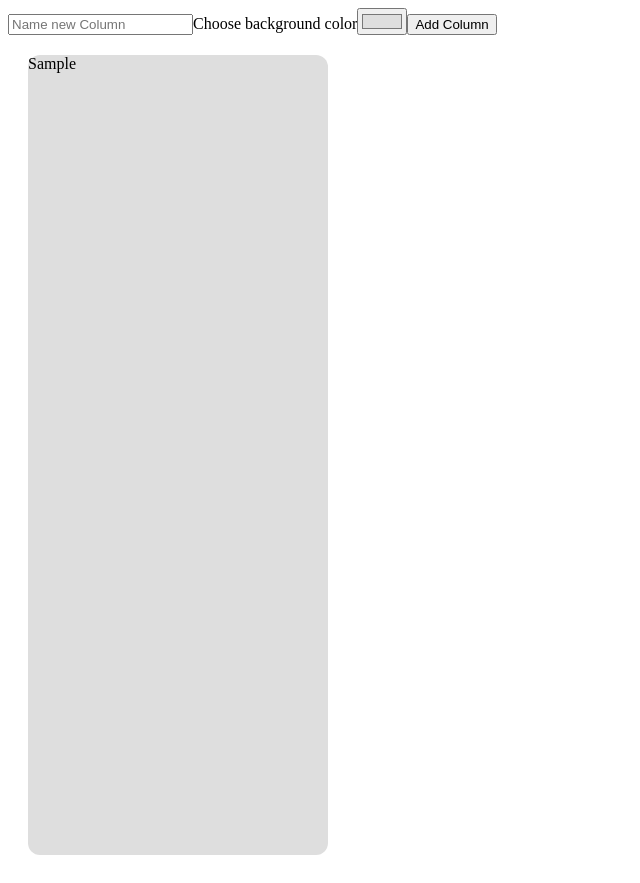
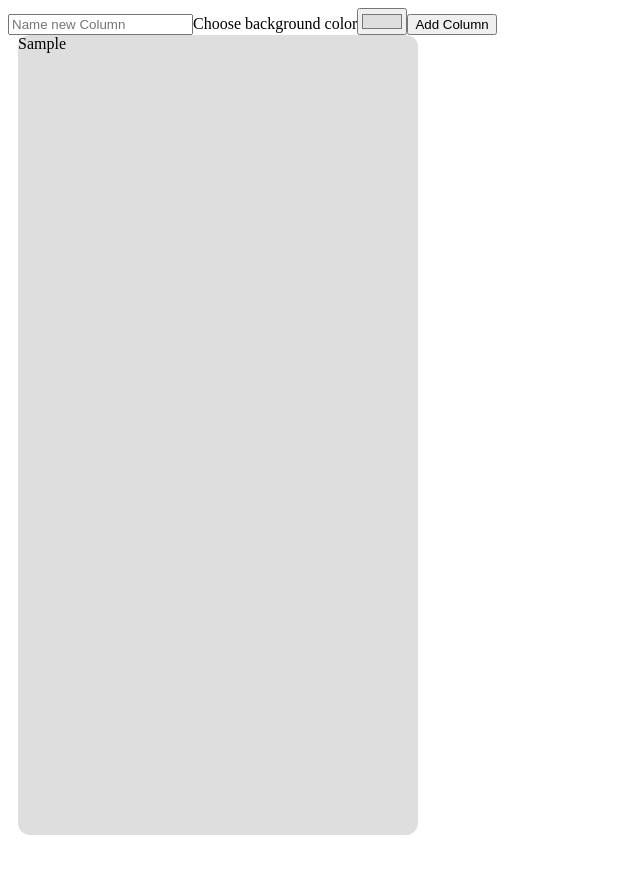
Before and after one commit to LodenH16/vue-kanban, a Vue app: page / in a window 1280 px wide. Both pictures are taken after typing "Sample" into the empty fields and a click on the button "Add Column". Shown: the whole page, without its empty margins (0-640 px from the left). After the commit the page ends 843 px from the top, so only its background shows below. Built offline with nearby package versions, Linux system fonts and the light colour scheme.

Commit message:
feat: implement vuedraggable to drag columns

```diff
--- a/src/App.vue
+++ b/src/App.vue
@@ -1,19 +1,25 @@
 <script lang="ts">
 import { defineComponent } from "vue";
+import Draggable from "vuedraggable"
 import KanbanColumn from "./components/KanbanColumn.vue"
 import type {Columns} from "./types"
 
-let id = 0
+
+let columnId = 0
+let dropZoneId = 1
 
 export default defineComponent({
   components: {
-    KanbanColumn
+    KanbanColumn,
+    Draggable
   },
   data() {
     return {
       newColumnName: '' as String,
       newColumnColor: '#DEDEDE' as String,
-      columns: [] as Columns[]
+      columns: [] as Columns[],
+      drag: false as boolean,
+      list: [1,2,3]
     }
   },
   methods: {
@@ -21,27 +27,40 @@ export default defineComponent({
       this.columns.push({
         name: this.newColumnName,
         color: this.newColumnColor,
-        id: id++
+        id: columnId++
       })
       this.newColumnName = ""
       this.newColumnColor = "#DEDEDE"
-    }
+    },
   },
   })
 </script>
 
-<template>
-  <input v-model="newColumnName" @keyup.enter="addColumn" placeholder="Name new Column">
-  <label for="colorPicker">Choose background color</label>
-  <input v-model="newColumnColor" type="color" id="colorPicker">
-  <button @click="addColumn">Add Column</button>
-  <div class="boardWrapper">
-    <KanbanColumn v-for="col in columns" :key="col.id" :col="col"/>
+<template >
+  <div class="headerWrapper">
+    <input v-model="newColumnName" @keyup.enter="addColumn" placeholder="Name new Column">
+    <label for="colorPicker">Choose background color</label>
+    <input v-model="newColumnColor" type="color" id="colorPicker">
+    <button @click="addColumn">Add Column</button>
   </div>
+  <Draggable
+    v-model="columns"
+    item-key="id"
+    class="boardWrapper"
+    >
+    <template #item="element">
+      <KanbanColumn :col="element.element" />
+    </template>
+  </Draggable>
 </template>
 
 <style>
+  .headerWrapper {
+    width: 100%;
+  }
   .boardWrapper {
     display: flex;
+    width: 100%;
+    height: 100%;
   }
 </style>
--- a/src/components/KanbanColumn.vue
+++ b/src/components/KanbanColumn.vue
@@ -20,16 +20,17 @@ export default defineComponent({
 
 <template>
     <div class="columnWrapper" :style="cssProps">
-        <span>{{col?.name}}</span>
+        <div>{{col?.name}}</div>
     </div>
 </template>
 
 <style>
     .columnWrapper {
+        width: 400px;
+        height: 800px;
         background-color: var(--background-color-prop);
+        margin: 0px 10px;
         border-radius: 12px;
-        width: 300px;
-        height: 800px;
-        margin: 20px;
     }
+
 </style>
```
